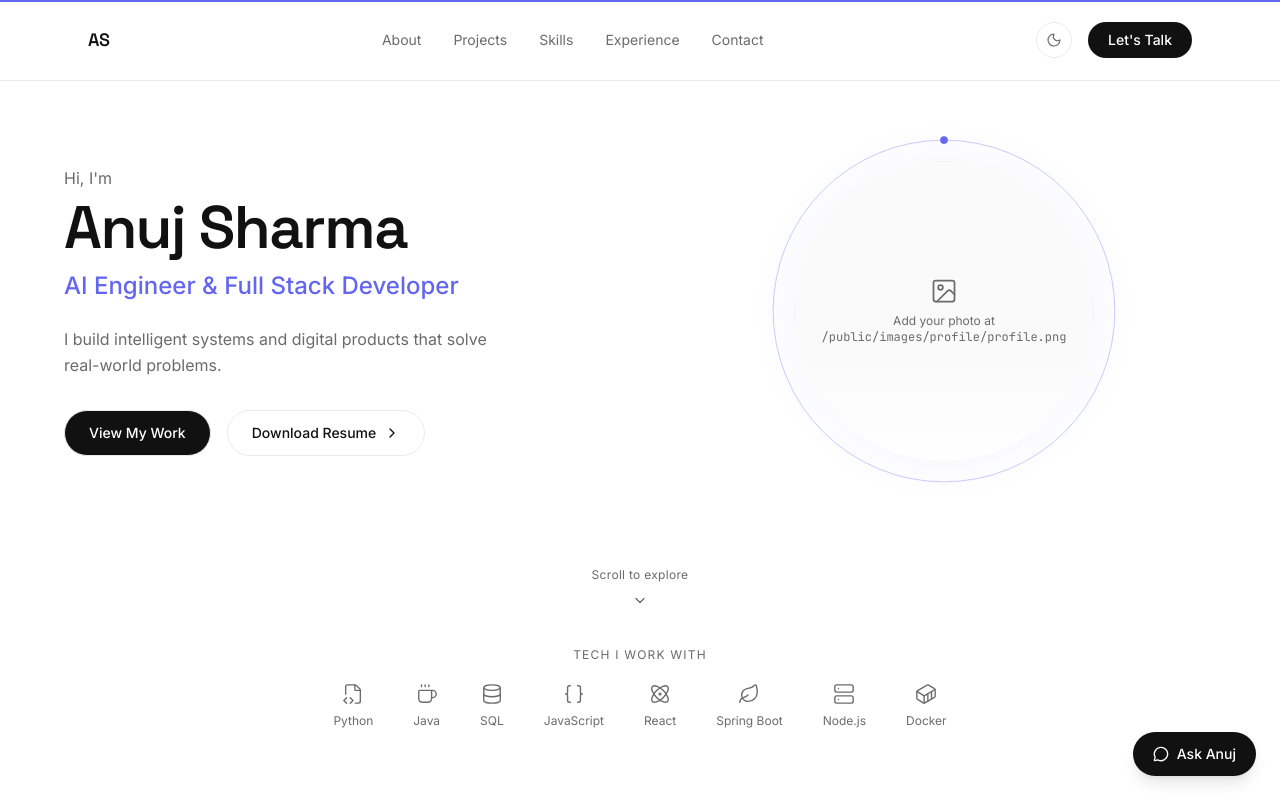
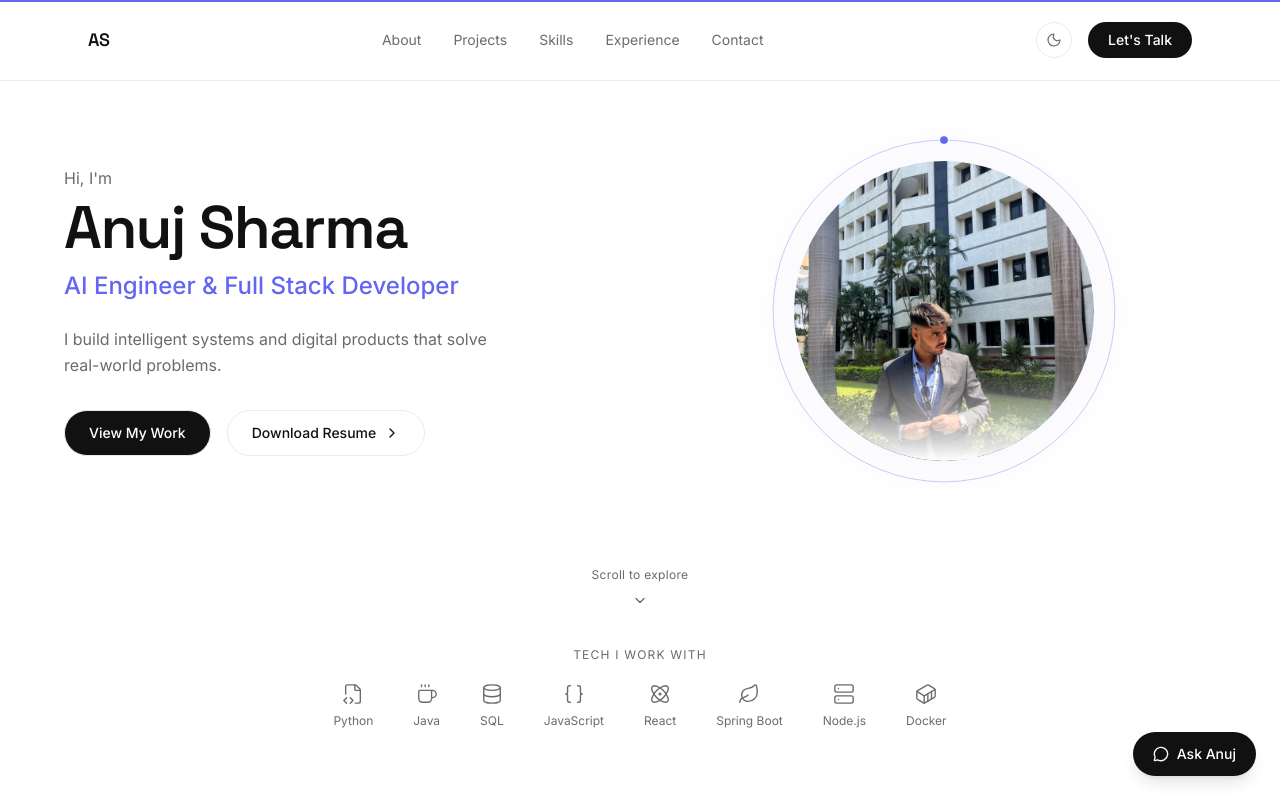
Before and after one commit to anujsh2004/Portfolio, a Next.js app: page / in a window 1280 px wide. Shown: the top 800 px of the page. Built offline with nearby package versions, Linux system fonts and the light colour scheme.

Commit message:
Add real profile photo to Hero section
Replaces the placeholder box with Anuj's actual photo, wired through
content/hero.ts so the image can still be swapped by replacing the file.

```diff
--- a/src/components/sections/Hero.tsx
+++ b/src/components/sections/Hero.tsx
@@ -130,7 +130,7 @@ export function Hero({ hasProfileImage }: { hasProfileImage: boolean }) {
                 <p className="px-6 text-xs text-foreground-secondary">
                   Add your photo at
                   <br />
-                  <span className="font-mono">/public/images/profile/profile.png</span>
+                  <span className="font-mono">public{hero.image}</span>
                 </p>
               </div>
             )}
--- a/src/content/hero.ts
+++ b/src/content/hero.ts
@@ -24,7 +24,7 @@ export const hero = {
   primaryButton: { label: "View My Work", href: "#projects" },
   secondaryButton: { label: "Download Resume", href: "/resume/anuj-sharma-resume.pdf" },
   scrollHint: "Scroll to explore",
-  image: "/images/profile/profile.png",
+  image: "/images/profile/profile.jpg",
   techStackLabel: "Tech I work with",
   // Pulled from confirmed resume + project tech stacks — no invented tools.
   techStack: [
```
Also changed, not shown: public/images/profile/profile.jpg (added).
